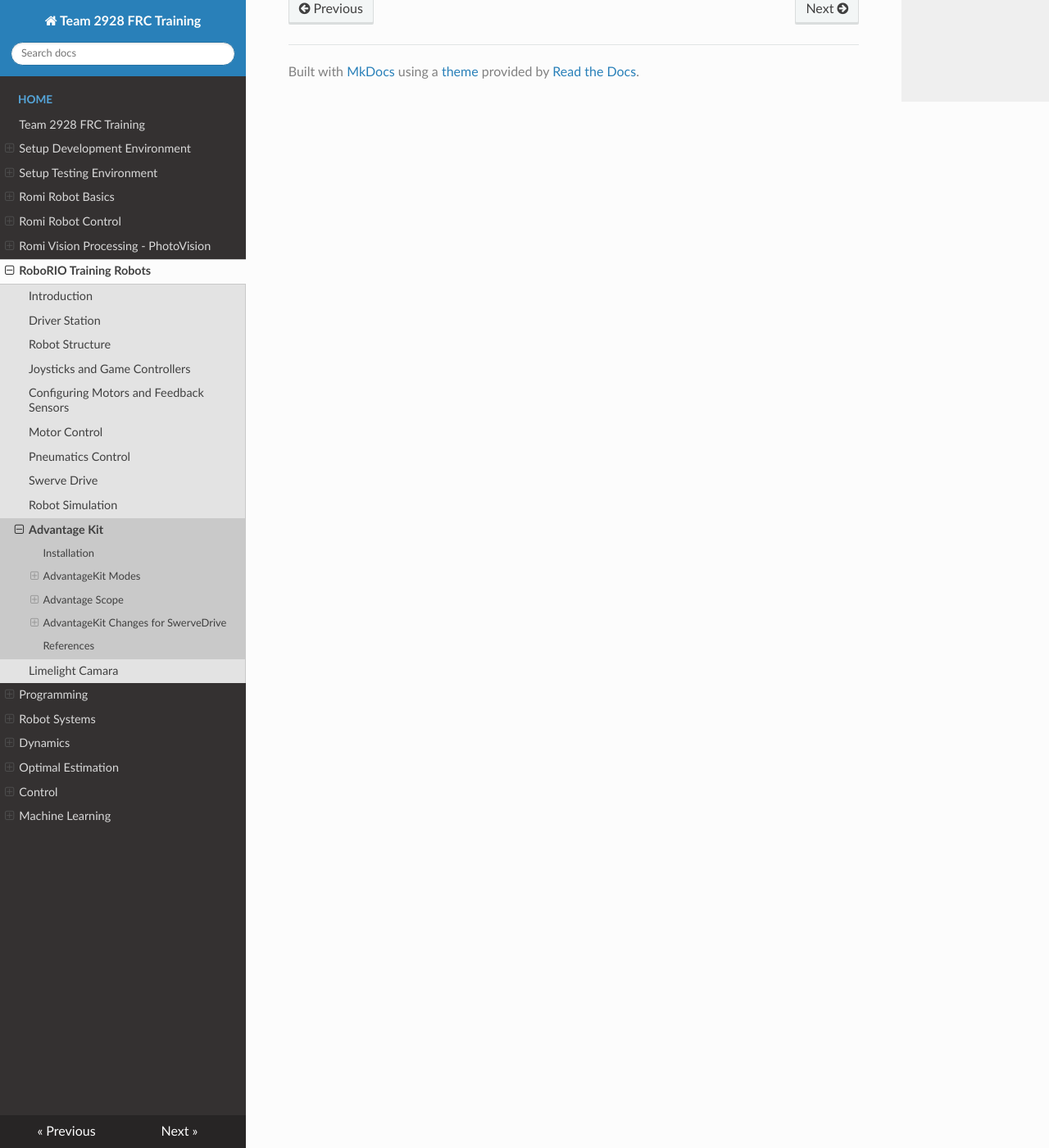
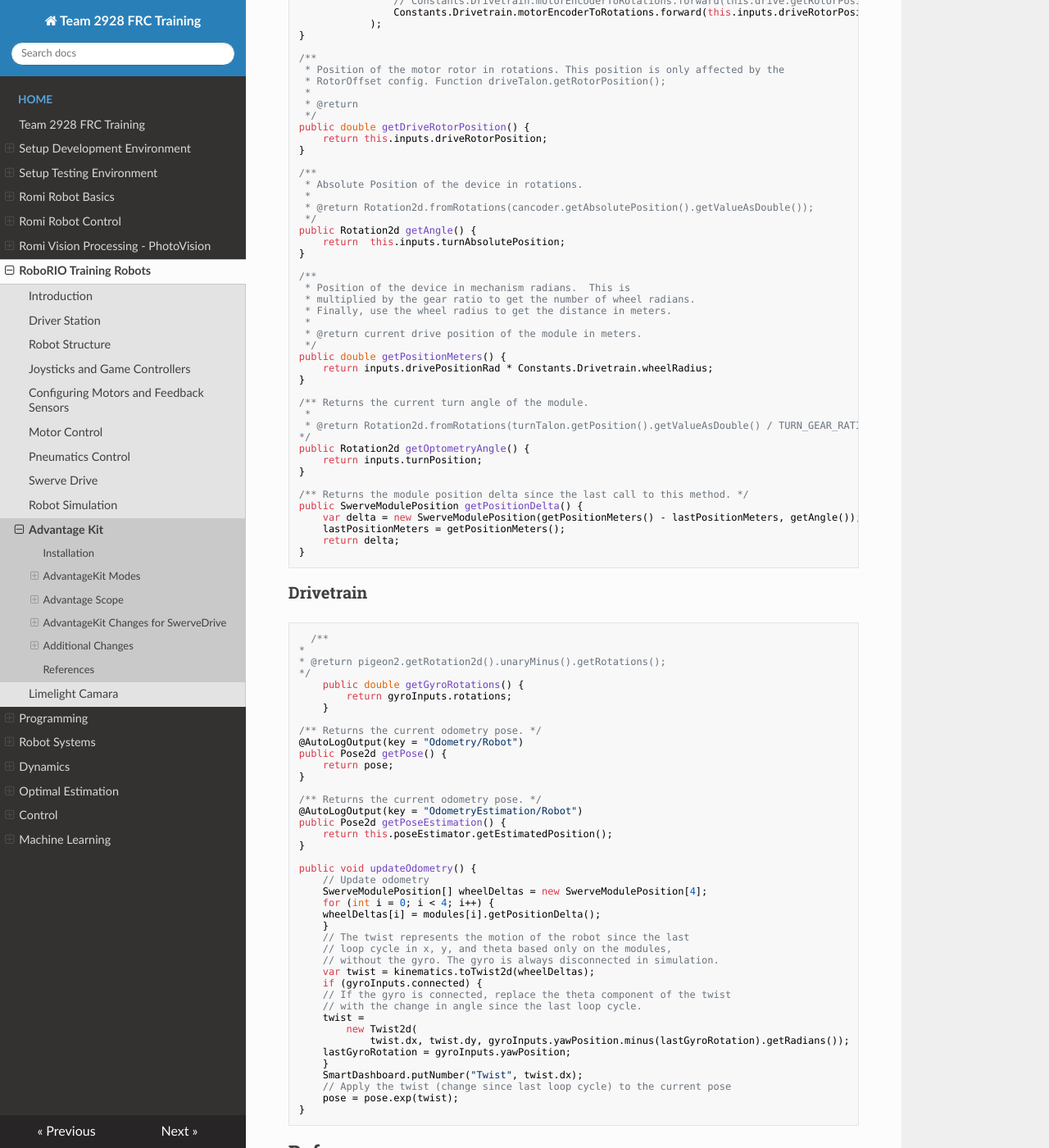
Before and after one commit to FRC-2928/FRC-Programmer-Training, an MkDocs documentation site: the page built from docs/RoboRIO/AdvantageKit.md, in a window 1280 px wide and 1400 px high, scrolled down 12773 px. Shown: the whole window at 82% size. Built offline with MkDocs 1.6.1, drawn with Linux system fonts in a browser that asks for light colours; nearby versions of some CDN libraries; some of the changed text lies outside the part shown.

Commit message:
Added swerve module changes

```diff
--- a/docs/RoboRIO/AdvantageKit.md
+++ b/docs/RoboRIO/AdvantageKit.md
@@ -448,6 +448,111 @@ Change.
 
     this.driverOI.resetFOD.whileTrue(new RunCommand(() -> this.drivetrain.resetGyro()));
 
+
+## Additional Changes
+
+### SwerveModule
+
+    public double getDistanceMeters() {
+        return
+            Constants.Drivetrain.driveGearMotorToWheel
+                .forward(
+                    // Constants.Drivetrain.motorEncoderToRotations.forward(this.drive.getRotorPosition().getValue())
+                    Constants.Drivetrain.motorEncoderToRotations.forward(this.inputs.driveRotorPosition)
+                );
+    }
+
+    /**
+     * Position of the motor rotor in rotations. This position is only affected by the
+     * RotorOffset config. Function driveTalon.getRotorPosition();
+     *
+     * @return
+     */
+    public double getDriveRotorPosition() {
+        return this.inputs.driveRotorPosition;
+    }
+
+    /**
+     * Absolute Position of the device in rotations.
+     *
+     * @return Rotation2d.fromRotations(cancoder.getAbsolutePosition().getValueAsDouble());
+     */
+    public Rotation2d getAngle() {
+        return  this.inputs.turnAbsolutePosition;
+    }
+
+    /**
+     * Position of the device in mechanism radians.  This is
+     * multiplied by the gear ratio to get the number of wheel radians.
+     * Finally, use the wheel radius to get the distance in meters.
+     *
+     * @return current drive position of the module in meters.
+     */
+    public double getPositionMeters() {
+        return inputs.drivePositionRad * Constants.Drivetrain.wheelRadius;
+    }
+
+    /** Returns the current turn angle of the module.
+     *
+     * @return Rotation2d.fromRotations(turnTalon.getPosition().getValueAsDouble() / TURN_GEAR_RATIO)
+    */
+    public Rotation2d getOptometryAngle() {
+        return inputs.turnPosition;
+    }
+
+    /** Returns the module position delta since the last call to this method. */
+    public SwerveModulePosition getPositionDelta() {
+        var delta = new SwerveModulePosition(getPositionMeters() - lastPositionMeters, getAngle());
+        lastPositionMeters = getPositionMeters();
+        return delta;
+    }
+
+### Drivetrain
+
+      /**
+    *
+    * @return pigeon2.getRotation2d().unaryMinus().getRotations();
+    */
+        public double getGyroRotations() {
+            return gyroInputs.rotations;
+        }
+
+    /** Returns the current odometry pose. */
+    @AutoLogOutput(key = "Odometry/Robot")
+    public Pose2d getPose() {
+        return pose;
+    }
+
+    /** Returns the current odometry pose. */
+    @AutoLogOutput(key = "OdometryEstimation/Robot")
+    public Pose2d getPoseEstimation() {
+        return this.poseEstimator.getEstimatedPosition();
+    }
+
+    public void updateOdometry() {
+        // Update odometry
+        SwerveModulePosition[] wheelDeltas = new SwerveModulePosition[4];
+        for (int i = 0; i < 4; i++) {
+        wheelDeltas[i] = modules[i].getPositionDelta();
+        }
+        // The twist represents the motion of the robot since the last
+        // loop cycle in x, y, and theta based only on the modules,
+        // without the gyro. The gyro is always disconnected in simulation.
+        var twist = kinematics.toTwist2d(wheelDeltas);
+        if (gyroInputs.connected) {
+        // If the gyro is connected, replace the theta component of the twist
+        // with the change in angle since the last loop cycle.
+        twist =
+            new Twist2d(
+                twist.dx, twist.dy, gyroInputs.yawPosition.minus(lastGyroRotation).getRadians());
+        lastGyroRotation = gyroInputs.yawPosition;
+        }
+        SmartDashboard.putNumber("Twist", twist.dx);
+        // Apply the twist (change since last loop cycle) to the current pose
+        pose = pose.exp(twist);
+    }
+
+
 ## References
 
 - [AdvantageKit](https://github.com/Mechanical-Advantage/AdvantageKit/blob/main/docs/WHAT-IS-ADVANTAGEKIT.md) documentation.
```
Also changed, not shown: docs/RoboRIO/swervedrive.md (+27 -0 lines).
